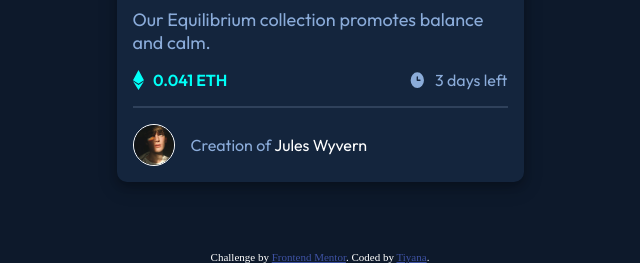
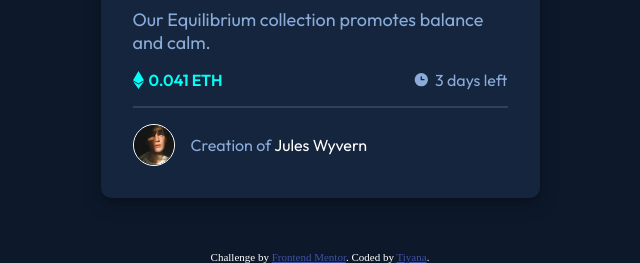
Before and after one commit to Tiyana19/NFT-preview-card, a plain HTML site: page index.html in a window 1280 px wide. Shown: the part 537-800 px from the top of the page, without its empty margins (320-960 px from the left). Drawn offline with Linux system fonts and the light colour scheme.

Commit message:
updated solution

```diff
--- a/style.css
+++ b/style.css
@@ -17,7 +17,7 @@ html {
     width: 375px;
     height: auto;
     background-color: hsl(216, 50%, 16%);
-    padding: 1rem;
+    padding: 2rem;
     color: hsl(215, 51%, 70%);
     border-radius: 10px;
     font-family: 'Outfit', sans-serif;
@@ -43,6 +43,7 @@ html {
     height: auto;
     display: block;
     border-radius: 10px;
+    transition: all 0.4s ease;
 }
                 /*** Card Text stylesheet ***/
 h1 {
@@ -63,10 +64,10 @@ h1 {
 }
 .num-class .eth, .days{
     display:  flex;
+    gap: 5px;
+    align-items: center;
 }
-.num-class span {
-    margin-left: 0.6rem;
-}
+
 .avatar-img{
     width: 40px;
     height: 40px;
```
Also changed, not shown: index.html (+0 -1 lines).
